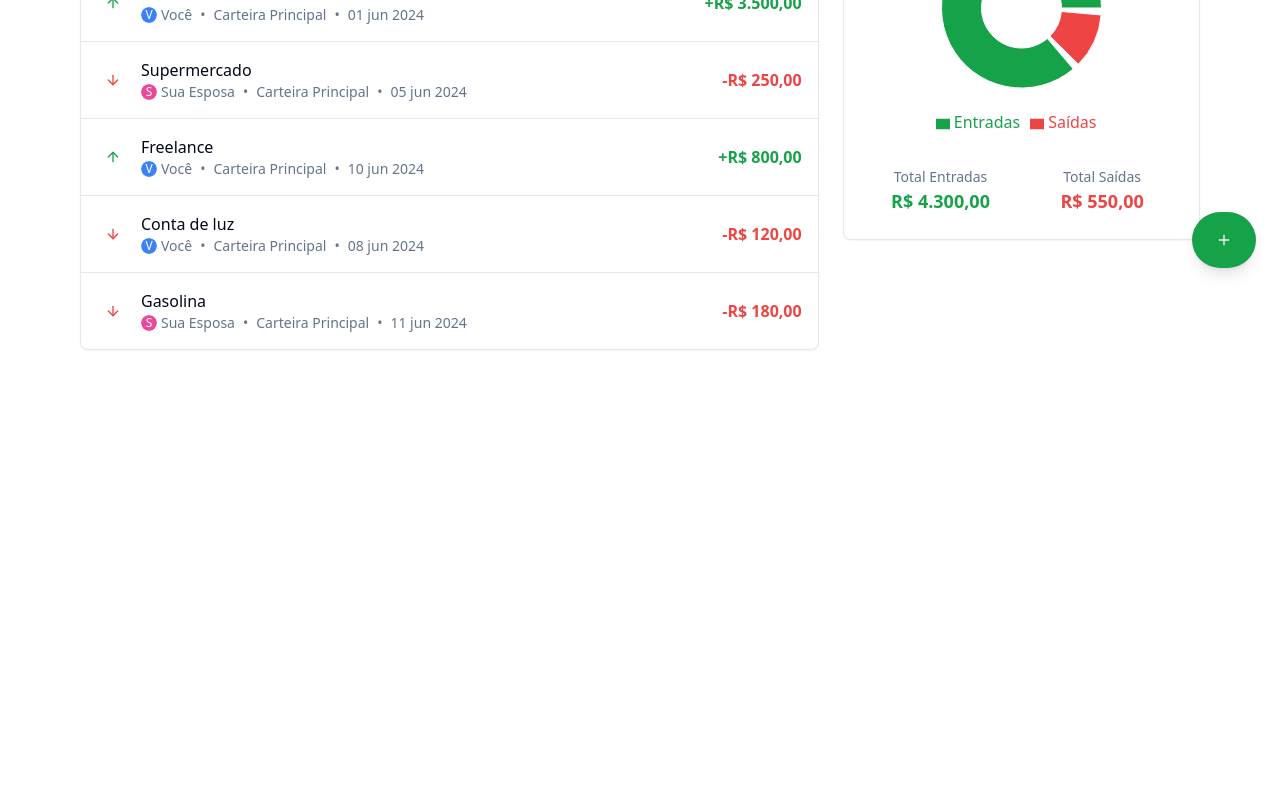
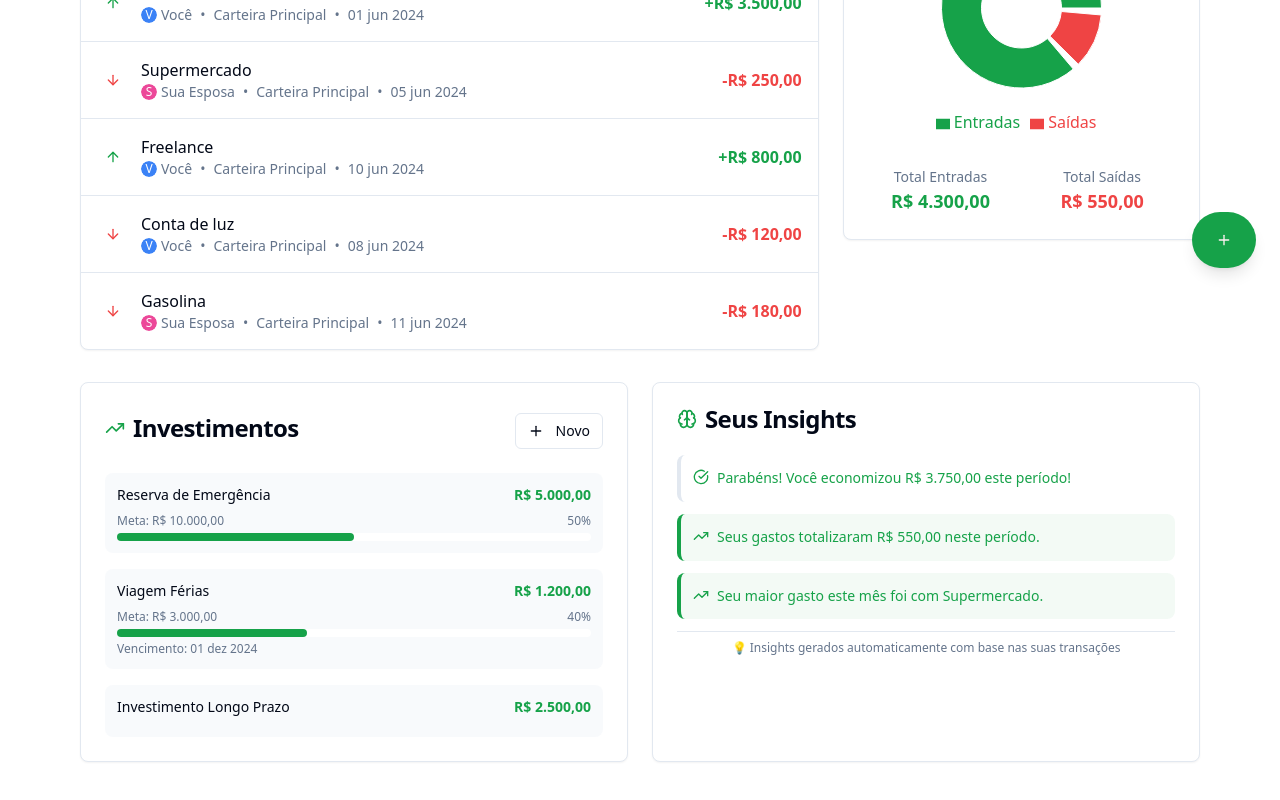
Before and after one commit to gfsouzacps/bolso-financial-flow, a React (Vite) app: page / in a window 1280 px wide. Shown: the part 508-1308 px from the top of the page. Before the commit the page ends 922 px from the top, so only its background shows below. Built offline with nearby package versions, Linux system fonts and the light colour scheme.

Commit message:
feat: Implement user filtering, investments, and insights
- Added user filtering to transaction list and chart.
- Added an "Investments" section with mock data.
- Added an "Insights" section with placeholder text.
- Improved UI/UX based on the user's requests.

```diff
--- /dev/null
+++ b/src/components/InsightsCard.tsx
@@ -0,0 +1,119 @@
+
+import { Card, CardContent, CardHeader, CardTitle } from '@/components/ui/card';
+import { Brain, TrendingUp, AlertTriangle, CheckCircle } from 'lucide-react';
+import { useTransactions } from '@/contexts/TransactionContext';
+
+interface Insight {
+  id: string;
+  type: 'warning' | 'success' | 'info';
+  message: string;
+  icon: React.ReactNode;
+}
+
+export function InsightsCard() {
+  const { getExpenseTotal, getIncomeTotal } = useTransactions();
+
+  // Mock insights baseados nos dados reais
+  const generateInsights = (): Insight[] => {
+    const expense = getExpenseTotal();
+    const income = getIncomeTotal();
+    const savings = income - expense;
+
+    const insights: Insight[] = [];
+
+    // Insight sobre economia
+    if (savings > 0) {
+      insights.push({
+        id: '1',
+        type: 'success',
+        message: `Parabéns! Você economizou ${new Intl.NumberFormat('pt-BR', { style: 'currency', currency: 'BRL' }).format(savings)} este período!`,
+        icon: <CheckCircle className="h-4 w-4" />
+      });
+    }
+
+    // Insight sobre maiores gastos
+    if (expense > 0) {
+      insights.push({
+        id: '2',
+        type: 'info',
+        message: `Seus gastos totalizaram ${new Intl.NumberFormat('pt-BR', { style: 'currency', currency: 'BRL' }).format(expense)} neste período.`,
+        icon: <TrendingUp className="h-4 w-4" />
+      });
+    }
+
+    // Insight de alerta (simulado)
+    if (expense > income * 0.8) {
+      insights.push({
+        id: '3',
+        type: 'warning',
+        message: 'Atenção: Seus gastos estão próximos da sua receita total.',
+        icon: <AlertTriangle className="h-4 w-4" />
+      });
+    }
+
+    // Insights adicionais simulados
+    insights.push({
+      id: '4',
+      type: 'info',
+      message: 'Seu maior gasto este mês foi com Supermercado.',
+      icon: <TrendingUp className="h-4 w-4" />
+    });
+
+    return insights.slice(0, 3); // Limita a 3 insights
+  };
+
+  const insights = generateInsights();
+
+  const getInsightColor = (type: string) => {
+    switch (type) {
+      case 'success':
+        return 'text-income border-l-income bg-income/5';
+      case 'warning':
+        return 'text-expense border-l-expense bg-expense/5';
+      default:
+        return 'text-primary border-l-primary bg-primary/5';
+    }
+  };
+
+  return (
+    <Card>
+      <CardHeader>
+        <CardTitle className="flex items-center gap-2">
+          <Brain className="h-5 w-5 text-primary" />
+          Seus Insights
+        </CardTitle>
+      </CardHeader>
+      <CardContent className="space-y-3">
+        {insights.map((insight) => (
+          <div
+            key={insight.id}
+            className={`p-3 rounded-lg border-l-4 ${getInsightColor(insight.type)}`}
+          >
+            <div className="flex items-start gap-2">
+              <div className="mt-0.5">
+                {insight.icon}
+              </div>
+              <p className="text-sm leading-relaxed">
+                {insight.message}
+              </p>
+            </div>
+          </div>
+        ))}
+
+        {insights.length === 0 && (
+          <div className="text-center text-muted-foreground py-4">
+            <Brain className="h-8 w-8 mx-auto mb-2 opacity-50" />
+            <p className="text-sm">Insights aparecerão aqui</p>
+            <p className="text-xs mt-1">Adicione mais transações para obter análises</p>
+          </div>
+        )}
+
+        <div className="pt-2 border-t">
+          <p className="text-xs text-muted-foreground text-center">
+            💡 Insights gerados automaticamente com base nas suas transações
+          </p>
+        </div>
+      </CardContent>
+    </Card>
+  );
+}
--- /dev/null
+++ b/src/components/InvestmentCard.tsx
@@ -0,0 +1,105 @@
+
+import { Card, CardContent, CardHeader, CardTitle } from '@/components/ui/card';
+import { Button } from '@/components/ui/button';
+import { Plus, TrendingUp } from 'lucide-react';
+import { format } from 'date-fns';
+import { ptBR } from 'date-fns/locale';
+
+interface Investment {
+  id: string;
+  name: string;
+  amount: number;
+  goal?: number;
+  dueDate?: Date;
+}
+
+// Mock data para demonstração
+const mockInvestments: Investment[] = [
+  {
+    id: '1',
+    name: 'Reserva de Emergência',
+    amount: 5000.00,
+    goal: 10000.00,
+  },
+  {
+    id: '2',
+    name: 'Viagem Férias',
+    amount: 1200.00,
+    goal: 3000.00,
+    dueDate: new Date('2024-12-01'),
+  },
+  {
+    id: '3',
+    name: 'Investimento Longo Prazo',
+    amount: 2500.00,
+  },
+];
+
+export function InvestmentCard() {
+  const formatCurrency = (value: number) => {
+    return new Intl.NumberFormat('pt-BR', {
+      style: 'currency',
+      currency: 'BRL',
+    }).format(value);
+  };
+
+  const getProgressPercentage = (current: number, goal?: number) => {
+    if (!goal) return 0;
+    return Math.min((current / goal) * 100, 100);
+  };
+
+  return (
+    <Card>
+      <CardHeader className="flex flex-row items-center justify-between">
+        <CardTitle className="flex items-center gap-2">
+          <TrendingUp className="h-5 w-5 text-primary" />
+          Investimentos
+        </CardTitle>
+        <Button size="sm" variant="outline">
+          <Plus className="h-4 w-4 mr-1" />
+          Novo
+        </Button>
+      </CardHeader>
+      <CardContent className="space-y-4">
+        {mockInvestments.map((investment) => (
+          <div key={investment.id} className="p-3 bg-muted/50 rounded-lg">
+            <div className="flex justify-between items-start mb-2">
+              <h4 className="font-medium text-sm">{investment.name}</h4>
+              <span className="text-sm font-semibold text-primary">
+                {formatCurrency(investment.amount)}
+              </span>
+            </div>
+
+            {investment.goal && (
+              <div className="space-y-1">
+                <div className="flex justify-between text-xs text-muted-foreground">
+                  <span>Meta: {formatCurrency(investment.goal)}</span>
+                  <span>{getProgressPercentage(investment.amount, investment.goal).toFixed(0)}%</span>
+                </div>
+                <div className="w-full bg-background rounded-full h-2">
+                  <div
+                    className="bg-primary h-2 rounded-full transition-all duration-300"
+                    style={{ width: `${getProgressPercentage(investment.amount, investment.goal)}%` }}
+                  />
+                </div>
+              </div>
+            )}
+
+            {investment.dueDate && (
+              <p className="text-xs text-muted-foreground mt-1">
+                Vencimento: {format(investment.dueDate, "dd MMM yyyy", { locale: ptBR })}
+              </p>
+            )}
+          </div>
+        ))}
+
+        {mockInvestments.length === 0 && (
+          <div className="text-center text-muted-foreground py-4">
+            <p>Nenhum investimento cadastrado</p>
+            <p className="text-sm mt-1">Comece criando seu primeiro investimento</p>
+          </div>
+        )}
+      </CardContent>
+    </Card>
+  );
+}
--- a/src/components/TransactionModal.tsx
+++ b/src/components/TransactionModal.tsx
@@ -2,25 +2,24 @@
 import { useState } from 'react';
 import { useForm } from 'react-hook-form';
 import { zodResolver } from '@hookform/resolvers/zod';
-import { format } from 'date-fns';
-import { CalendarIcon, Plus } from 'lucide-react';
+import { Plus } from 'lucide-react';
+import { Button } from '@/components/ui/button';
 import { Dialog, DialogContent, DialogHeader, DialogTitle, DialogTrigger } from '@/components/ui/dialog';
-import { Button } from '@/components/ui/button';
 import { Form, FormControl, FormField, FormItem, FormLabel, FormMessage } from '@/components/ui/form';
 import { Input } from '@/components/ui/input';
 import { Select, SelectContent, SelectItem, SelectTrigger, SelectValue } from '@/components/ui/select';
 import { Calendar } from '@/components/ui/calendar';
 import { Popover, PopoverContent, PopoverTrigger } from '@/components/ui/popover';
-import { Avatar, AvatarFallback } from '@/components/ui/avatar';
+import { CalendarIcon } from 'lucide-react';
+import { format } from 'date-fns';
+import { ptBR } from 'date-fns/locale';
 import { cn } from '@/lib/utils';
-import { transactionSchema, TransactionFormData } from '@/lib/validations/transaction';
 import { useTransactions } from '@/contexts/TransactionContext';
-import { useToast } from '@/hooks/use-toast';
+import { transactionSchema, type TransactionFormData } from '@/lib/validations/transaction';
 
 export function TransactionModal() {
   const [open, setOpen] = useState(false);
-  const { addTransaction, wallets, users, currentUser } = useTransactions();
-  const { toast } = useToast();
+  const { addTransaction, wallets, currentUser } = useTransactions();
 
   const form = useForm<TransactionFormData>({
     resolver: zodResolver(transactionSchema),
@@ -29,36 +28,30 @@ export function TransactionModal() {
       amount: 0,
       type: 'expense',
       date: new Date(),
-      walletId: wallets[0]?.id || '',
-      userId: currentUser?.id || users[0]?.id || '',
+      walletId: '',
+      userId: currentUser?.id || '',
     },
   });
 
   const onSubmit = (data: TransactionFormData) => {
-    console.log('Adding transaction:', data);
-    addTransaction(data);
-    toast({
-      title: 'Transação adicionada',
-      description: 'A transação foi registrada com sucesso.',
-    });
-    form.reset({
-      description: '',
-      amount: 0,
-      type: 'expense',
-      date: new Date(),
-      walletId: wallets[0]?.id || '',
-      userId: currentUser?.id || users[0]?.id || '',
-    });
+    const transactionData = {
+      description: data.description,
+      amount: data.amount,
+      type: data.type,
+      date: data.date,
+      walletId: data.walletId,
+      userId: data.userId,
+    };
+
+    addTransaction(transactionData);
+    form.reset();
     setOpen(false);
   };
 
   return (
     <Dialog open={open} onOpenChange={setOpen}>
       <DialogTrigger asChild>
-        <Button
-          size="lg"
-          className="fixed bottom-6 right-6 h-14 w-14 rounded-full shadow-lg z-50"
-        >
+        <Button size="lg" className="fixed bottom-6 right-6 h-14 w-14 rounded-full shadow-lg">
           <Plus className="h-6 w-6" />
         </Button>
       </DialogTrigger>
@@ -75,7 +68,7 @@ export function TransactionModal() {
                 <FormItem>
                   <FormLabel>Descrição</FormLabel>
                   <FormControl>
-                    <Input placeholder="Ex: Almoço, Salário..." {...field} />
+                    <Input placeholder="Ex: Supermercado" {...field} />
                   </FormControl>
                   <FormMessage />
                 </FormItem>
@@ -126,49 +119,6 @@ export function TransactionModal() {
 
             <FormField
               control={form.control}
-              name="date"
-              render={({ field }) => (
-                <FormItem className="flex flex-col">
-                  <FormLabel>Data</FormLabel>
-                  <Popover>
-                    <PopoverTrigger asChild>
-                      <FormControl>
-                        <Button
-                          variant="outline"
-                          className={cn(
-                            "w-full pl-3 text-left font-normal",
-                            !field.value && "text-muted-foreground"
-                          )}
-                        >
-                          {field.value ? (
-                            format(field.value, "dd/MM/yyyy")
-                          ) : (
-                            <span>Selecione uma data</span>
-                          )}
-                          <CalendarIcon className="ml-auto h-4 w-4 opacity-50" />
-                        </Button>
-                      </FormControl>
-                    </PopoverTrigger>
-                    <PopoverContent className="w-auto p-0" align="start">
-                      <Calendar
-                        mode="single"
-                        selected={field.value}
-                        onSelect={field.onChange}
-                        disabled={(date) =>
-                          date > new Date() || date < new Date("1900-01-01")
-                        }
-                        initialFocus
-                        className={cn("p-3 pointer-events-auto")}
-                      />
-                    </PopoverContent>
-                  </Popover>
-                  <FormMessage />
-                </FormItem>
-              )}
-            />
-
-            <FormField
-              control={form.control}
               name="walletId"
               render={({ field }) => (
                 <FormItem>
@@ -197,44 +147,60 @@ export function TransactionModal() {
               name="userId"
               render={({ field }) => (
                 <FormItem>
-                  <FormLabel>Pessoa</FormLabel>
-                  <Select onValueChange={field.onChange} defaultValue={field.value}>
-                    <FormControl>
-                      <SelectTrigger>
-                        <SelectValue placeholder="Selecione quem fez a transação" />
-                      </SelectTrigger>
-                    </FormControl>
-                    <SelectContent>
-                      {users.map((user) => (
-                        <SelectItem key={user.id} value={user.id}>
-                          <div className="flex items-center gap-2">
-                            <Avatar className="h-5 w-5">
-                              <AvatarFallback className={cn("text-white text-xs", user.color)}>
-                                {user.name.charAt(0)}
-                              </AvatarFallback>
-                            </Avatar>
-                            {user.name}
-                          </div>
-                        </SelectItem>
-                      ))}
-                    </SelectContent>
-                  </Select>
+                  <FormLabel>Usuário</FormLabel>
+                  <FormControl>
+                    <Input {...field} value={currentUser?.name || ''} disabled />
+                  </FormControl>
                   <FormMessage />
                 </FormItem>
               )}
             />
 
-            <div className="flex gap-2 pt-4">
-              <Button
-                type="button"
-                variant="outline"
-                className="flex-1"
-                onClick={() => setOpen(false)}
-              >
+            <FormField
+              control={form.control}
+              name="date"
+              render={({ field }) => (
+                <FormItem className="flex flex-col">
+                  <FormLabel>Data</FormLabel>
+                  <Popover>
+                    <PopoverTrigger asChild>
+                      <FormControl>
+                        <Button
+                          variant="outline"
+                          className={cn(
+                            "w-full pl-3 text-left font-normal",
+                            !field.value && "text-muted-foreground"
+                          )}
+                        >
+                          {field.value ? (
+                            format(field.value, "dd/MM/yyyy", { locale: ptBR })
+                          ) : (
+                            <span>Selecione uma data</span>
+                          )}
+                          <CalendarIcon className="ml-auto h-4 w-4 opacity-50" />
+                        </Button>
+                      </FormControl>
+                    </PopoverTrigger>
+                    <PopoverContent className="w-auto p-0" align="start">
+                      <Calendar
+                        mode="single"
+                        selected={field.value}
+                        onSelect={field.onChange}
+                        className="p-3"
+                      />
+                    </PopoverContent>
+                  </Popover>
+                  <FormMessage />
+                </FormItem>
+              )}
+            />
+
+            <div className="flex gap-3 pt-4">
+              <Button type="button" variant="outline" onClick={() => setOpen(false)} className="flex-1">
                 Cancelar
               </Button>
               <Button type="submit" className="flex-1">
-                Adicionar
+                Salvar
               </Button>
             </div>
           </form>
--- a/src/pages/Index.tsx
+++ b/src/pages/Index.tsx
@@ -6,6 +6,8 @@ import { BalanceCard } from '@/components/BalanceCard';
 import { TransactionFilters } from '@/components/TransactionFilters';
 import { TransactionList } from '@/components/TransactionList';
 import { FinancialChart } from '@/components/FinancialChart';
+import { InvestmentCard } from '@/components/InvestmentCard';
+import { InsightsCard } from '@/components/InsightsCard';
 import { TransactionModal } from '@/components/TransactionModal';
 
 const Index = () => {
@@ -27,6 +29,12 @@ const Index = () => {
             </div>
           </div>
 
+          {/* Nova seção com Investimentos e Insights */}
+          <div className="grid grid-cols-1 lg:grid-cols-2 gap-6 mb-8">
+            <InvestmentCard />
+            <InsightsCard />
+          </div>
+
           <TransactionModal />
         </div>
       </div>
```
Also changed, not shown: src/components/UserSelector.tsx (+22 -4 lines).
